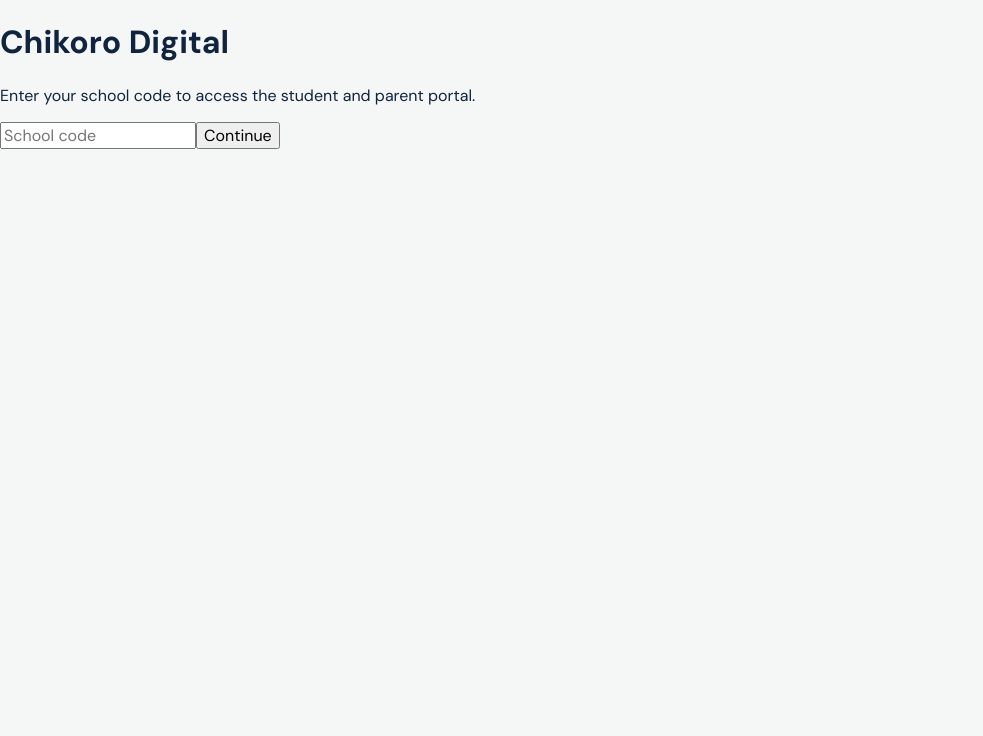
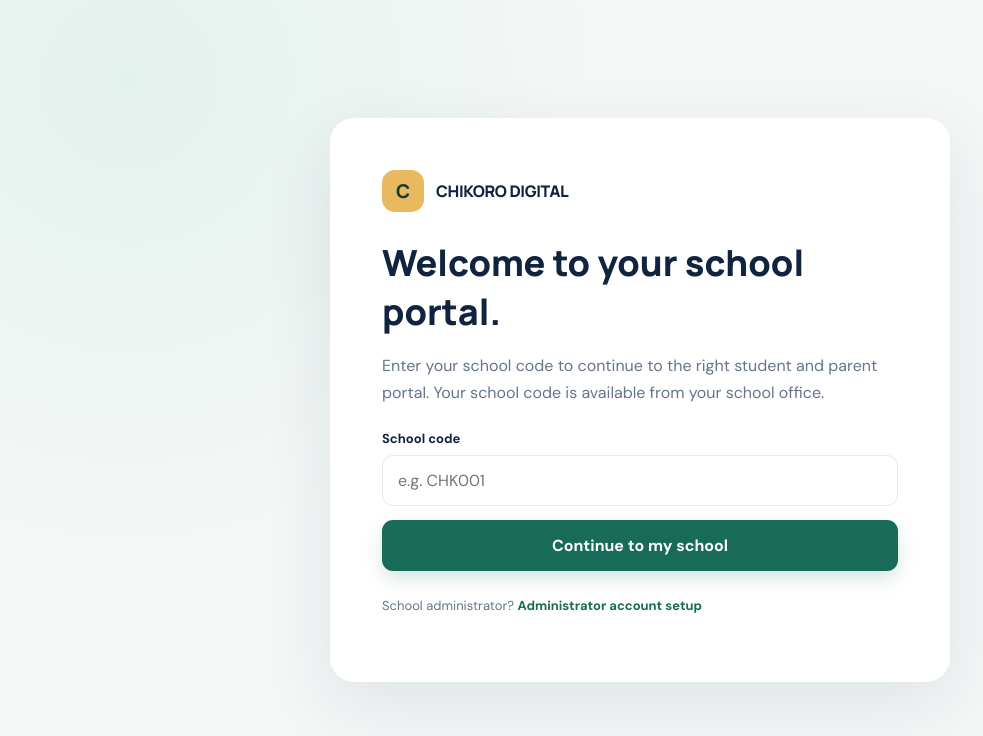
Before and after one commit to Mishtino/Chikoro-Digital, a Next.js app in the folder web/: page / in a window 1280 px wide. Shown: the top 736 px of the page, without its empty margins (0-983 px from the left). Built offline with nearby package versions, Linux system fonts and the light colour scheme.

Commit message:
Redesign Chikoro Digital portal authentication screens

```diff
--- a/web/pages/index.js
+++ b/web/pages/index.js
@@ -2,16 +2,14 @@ import { useState } from 'react';
 import { useRouter } from 'next/router';
 
 export default function Home() {
-  const [code, setCode] = useState('');
-  const router = useRouter();
-  return (
-    <div className="container">
-      <div className="card">
-        <h1>Chikoro Digital</h1>
-        <p>Enter your school code to access the student and parent portal.</p>
-        <input placeholder="School code" value={code} onChange={(e) => setCode(e.target.value)} />
-        <button onClick={() => code && router.push(`/portal/login?school=${encodeURIComponent(code)}`)}>Continue</button>
-      </div>
-    </div>
-  );
+  const [code,setCode]=useState(''); const router=useRouter();
+  return <main className="portal-home"><section className="portal-home-card">
+    <div className="brand-lockup"><span className="brand-mark">C</span><span>CHIKORO DIGITAL</span></div>
+    <h1>Welcome to your school portal.</h1><p>Enter your school code to continue to the right student and parent portal. Your school code is available from your school office.</p>
+    <form onSubmit={e=>{e.preventDefault();if(code.trim())router.push(`/portal/login?school=${encodeURIComponent(code.trim())}`);}}>
+      <div className="field"><label htmlFor="home-school-code">School code</label><input id="home-school-code" value={code} onChange={e=>setCode(e.target.value)} placeholder="e.g. CHK001" required /></div>
+      <button className="auth-button" type="submit">Continue to my school</button>
+    </form>
+    <p style={{fontSize:13,marginTop:24}}>School administrator? <a href="/admin/register">Administrator account setup</a></p>
+  </section></main>;
 }
```
